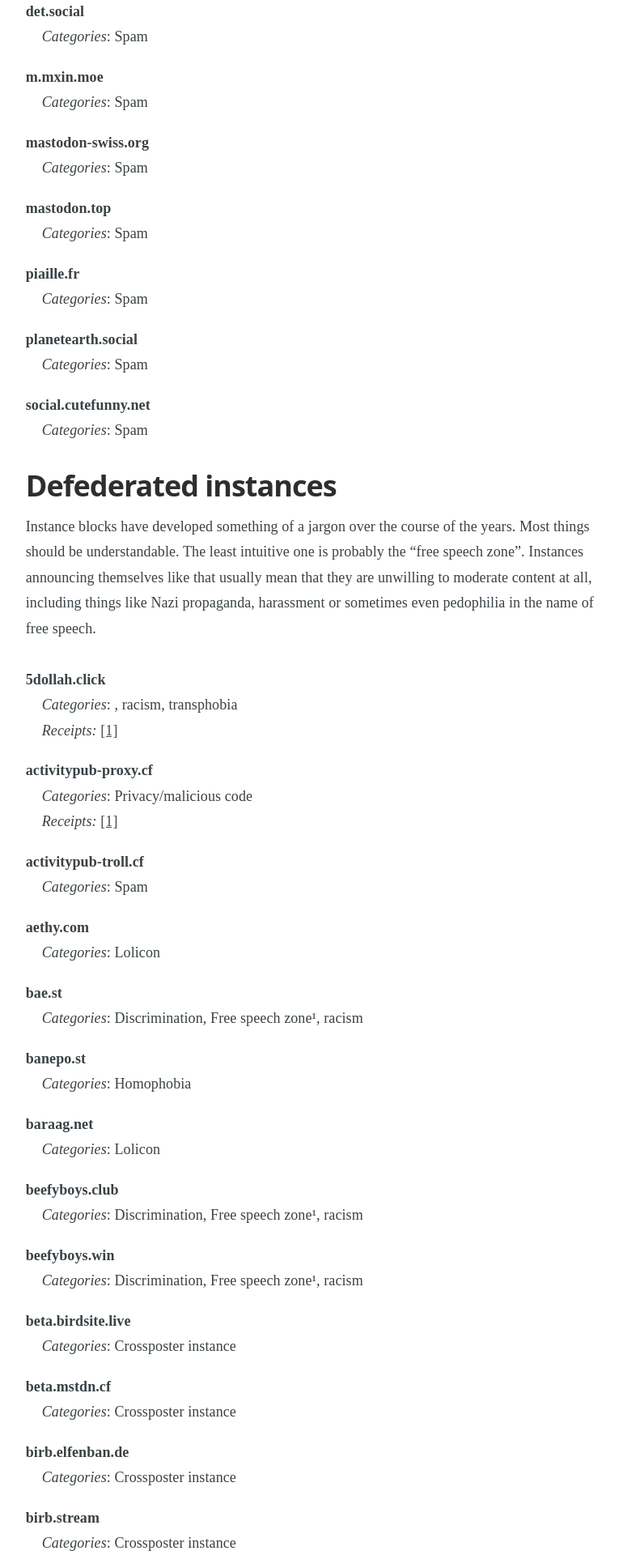
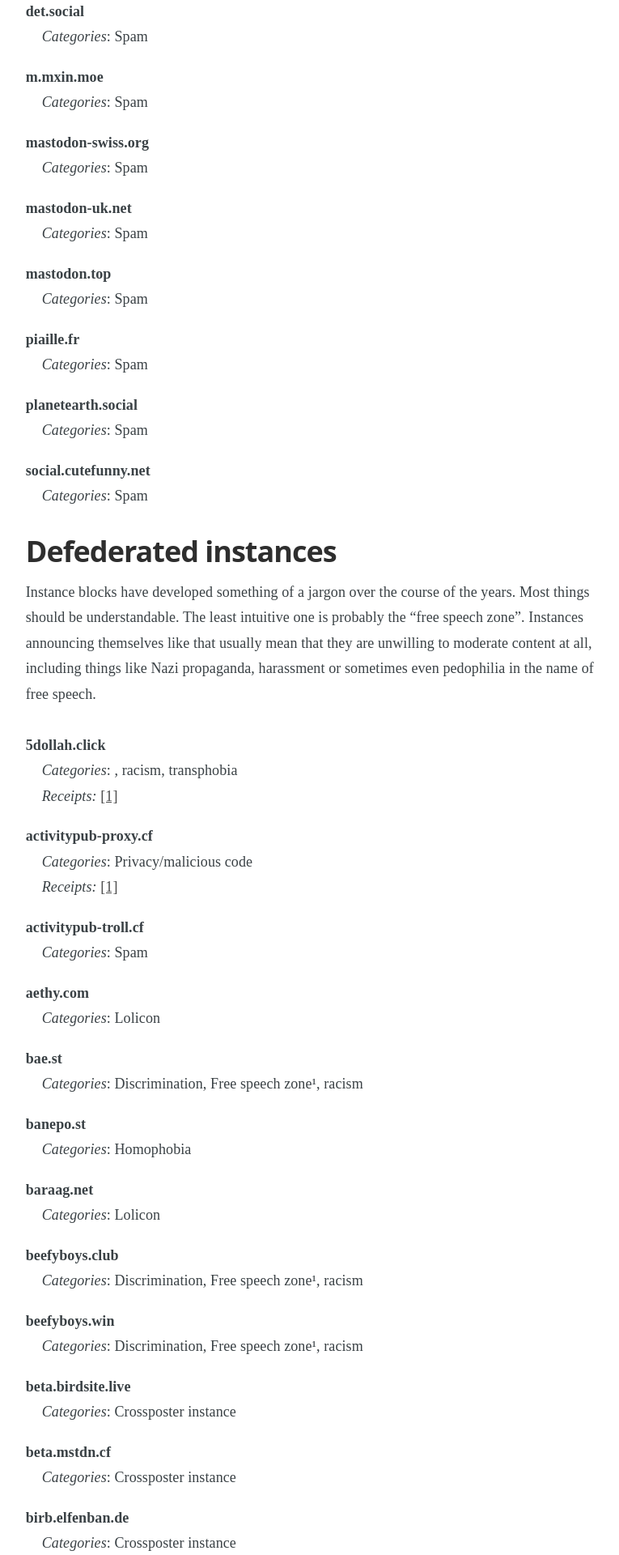
Before and after one commit to chaossocial/meta, a Jekyll site: the page built from federation.md, in a window 1280 px wide. Shown: the part 1235-3155 px from the top of the page at 81% size, without its empty margins (398-1163 px from the left). Built offline with Jekyll 4.4.1, drawn with Linux system fonts in a browser that asks for light colours; some of the changed text lies outside the part shown.

Commit message:
Limit mastodon-uk.net

```diff
--- a/_data/limited_instances.json
+++ b/_data/limited_instances.json
@@ -52,6 +52,15 @@
     "comment_de": ""
   },
   {
+    "instance": "mastodon-uk.net",
+    "tags": [
+      "SPAM"
+    ],
+    "receipts": [],
+    "comment_en": "",
+    "comment_de": ""
+  },
+  {
     "instance": "mastodon.top",
     "tags": [
       "SPAM"
```
